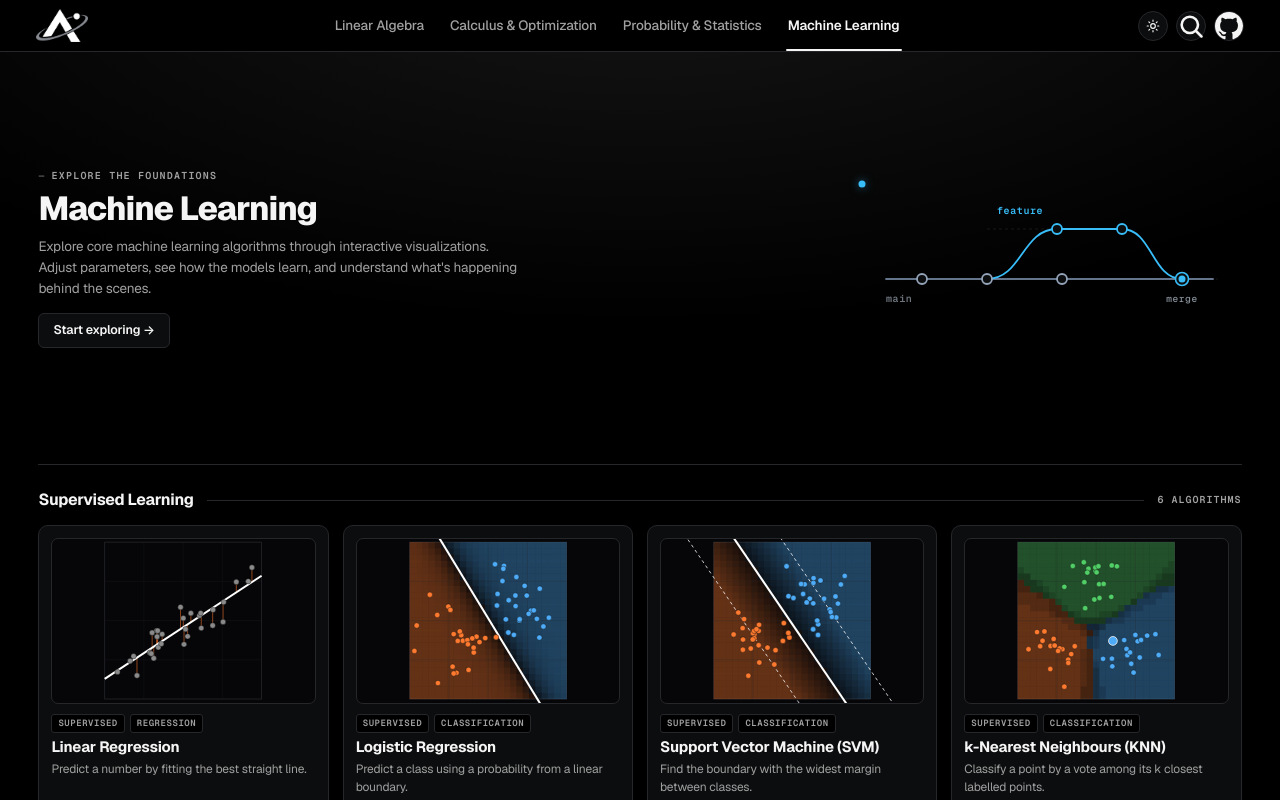
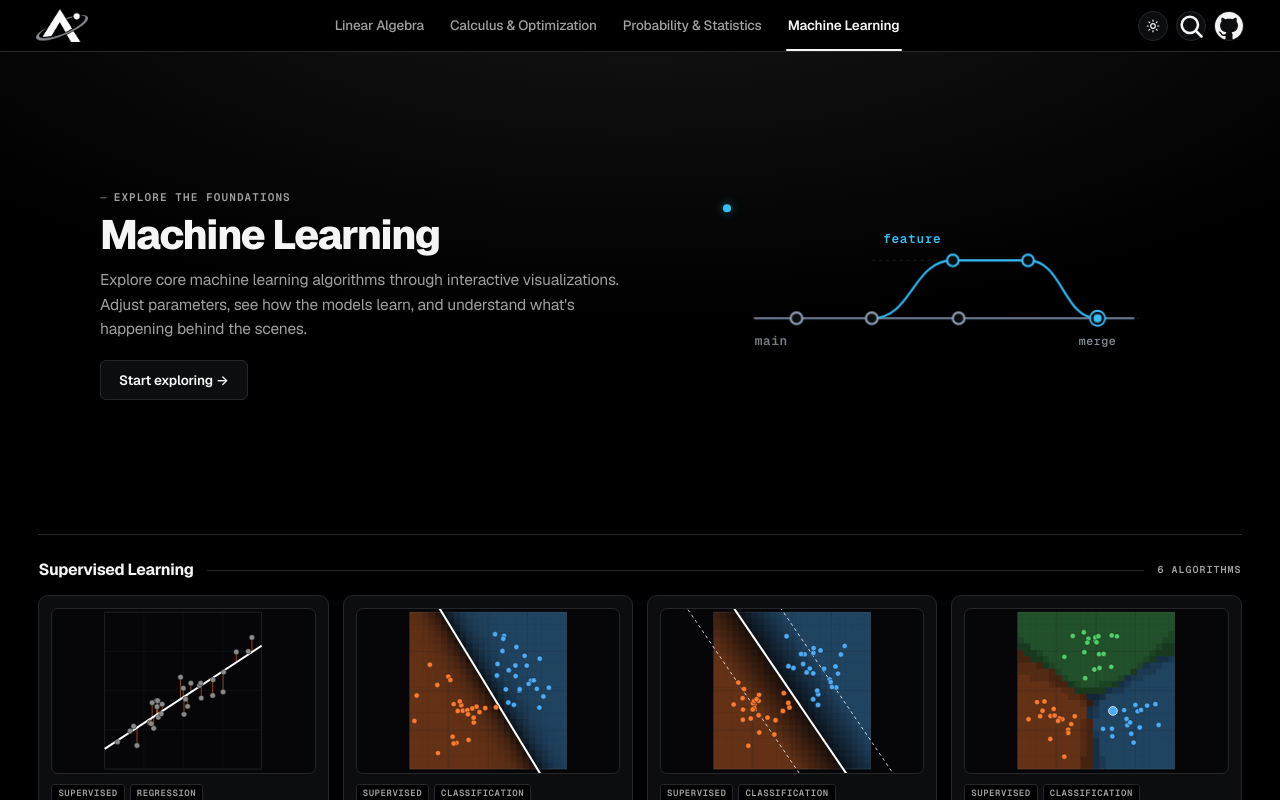
Before and after one commit to Deepak-Kambala/Atlas, a Next.js app: page /ml in a window 1280 px wide. Shown: the top 800 px of the page. Built offline with nearby package versions, Linux system fonts and the light colour scheme.

Commit message:
ML visual animation updated

```diff
--- a/app/globals.css
+++ b/app/globals.css
@@ -473,15 +473,17 @@ svg rect{transition:fill .4s,opacity .4s}
 
 /* 1. Page Introduction / Hero Area - Sleek, Compact, Zero Wasted Gap */
 .home-hero-section{
-  padding:16px 0 16px;
+  padding:22px 0 20px;
   border-bottom:1px solid var(--bd);
   margin-bottom:22px;
 }
 .home-hero-grid{
   display:grid;
-  grid-template-columns:minmax(0,1.25fr) minmax(0,0.9fr);
-  gap:clamp(20px,3vw,40px);
-  align-items:center;
+  grid-template-columns:minmax(0,1.22fr) minmax(0,1fr);
+  gap:clamp(24px,3.5vw,44px);
+  align-items:center;
+  max-width:1080px;
+  margin:0 auto;
 }
 
 .home-hero-content{
@@ -490,12 +492,12 @@ svg rect{transition:fill .4s,opacity .4s}
 }
 .home-hero-eyebrow{
   font-family:var(--mono);
-  font-size:10px;
+  font-size:11px;
   font-weight:600;
-  letter-spacing:0.12em;
+  letter-spacing:0.1em;
   text-transform:uppercase;
   color:var(--mu);
-  margin-bottom:5px;
+  margin-bottom:6px;
   display:flex;
   align-items:center;
   gap:6px;
@@ -504,19 +506,19 @@ svg rect{transition:fill .4s,opacity .4s}
   opacity:0.6;
 }
 .home-hero-heading{
-  font-size:clamp(28px,2.6vw,36px);
-  line-height:1.15;
+  font-size:clamp(36px,3.2vw,46px);
+  line-height:1.12;
   font-weight:750;
-  letter-spacing:-0.03em;
-  color:var(--tx);
-  margin:0 0 8px;
+  letter-spacing:-0.035em;
+  color:var(--tx);
+  margin:0 0 10px;
 }
 .home-hero-desc{
-  font-size:13.5px;
-  line-height:1.55;
-  color:var(--mu);
-  max-width:480px;
-  margin:0 0 14px;
+  font-size:clamp(15.5px,1.2vw,17px);
+  line-height:1.58;
+  color:var(--mu);
+  max-width:520px;
+  margin:0 0 18px;
 }
 .home-hero-actions{
   display:flex;
@@ -530,9 +532,9 @@ svg rect{transition:fill .4s,opacity .4s}
   background:var(--cd);
   border:1px solid var(--bd);
   color:var(--tx);
-  font-size:12.5px;
+  font-size:13.5px;
   font-weight:600;
-  padding:6px 14px;
+  padding:8px 18px;
   border-radius:6px;
   text-decoration:none;
   transition:all .15s ease;
@@ -543,11 +545,12 @@ svg rect{transition:fill .4s,opacity .4s}
   transform:translateY(-1px);
 }
 
-/* 3D Coordinate Scatter & Decision Hyperplane Visual */
+/* Hero Visual Column */
 .home-hero-visual{
   display:flex;
   align-items:center;
-  justify-content:flex-end;
+  justify-content:center;
+  width:100%;
 }
 .simple-visual-container{
   width:100%;
@@ -717,10 +720,10 @@ svg rect{transition:fill .4s,opacity .4s}
    ========================================================================== */
 .git-visual-container {
   width: 100%;
-  max-width: 380px;
+  max-width: 440px;
   display: flex;
   align-items: center;
-  justify-content: flex-end;
+  justify-content: center;
   position: relative;
   user-select: none;
 }
@@ -847,14 +850,14 @@ svg rect{transition:fill .4s,opacity .4s}
 /* Branch Labels */
 .git-label {
   font-family: var(--mono);
-  font-size: 10px;
-  letter-spacing: 0.06em;
+  font-size: 11px;
+  letter-spacing: 0.05em;
   font-weight: 600;
   user-select: none;
 }
 .git-label-main {
   fill: #8b949e;
-  opacity: 0.8;
+  opacity: 0.85;
 }
 :root[data-theme="light"] .git-label-main {
   fill: #6b7280;
@@ -868,7 +871,7 @@ svg rect{transition:fill .4s,opacity .4s}
 }
 .git-label-merge {
   fill: #8b949e;
-  font-size: 9.5px;
+  font-size: 10px;
   font-weight: 500;
   animation: gitLabelMerge 8s ease infinite;
 }
@@ -1214,13 +1217,15 @@ svg rect{transition:fill .4s,opacity .4s}
 @media(max-width:900px){
   .home-hero-grid{
     grid-template-columns:1fr;
-    gap:28px;
+    gap:22px;
+    max-width:100%;
+    margin:0;
   }
   .home-hero-visual{
     justify-content:flex-start;
   }
   .git-visual-container{
-    max-width:340px;
+    max-width:360px;
     justify-content:flex-start;
   }
   .hero-hyperplane-container{
```
